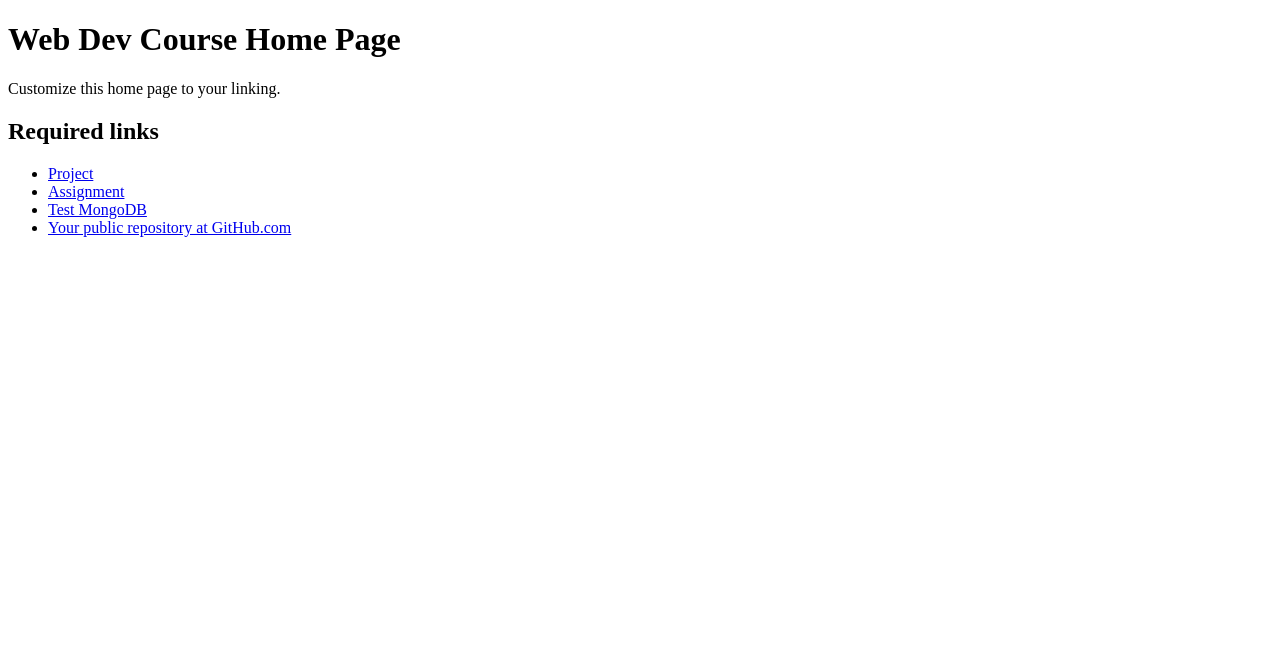
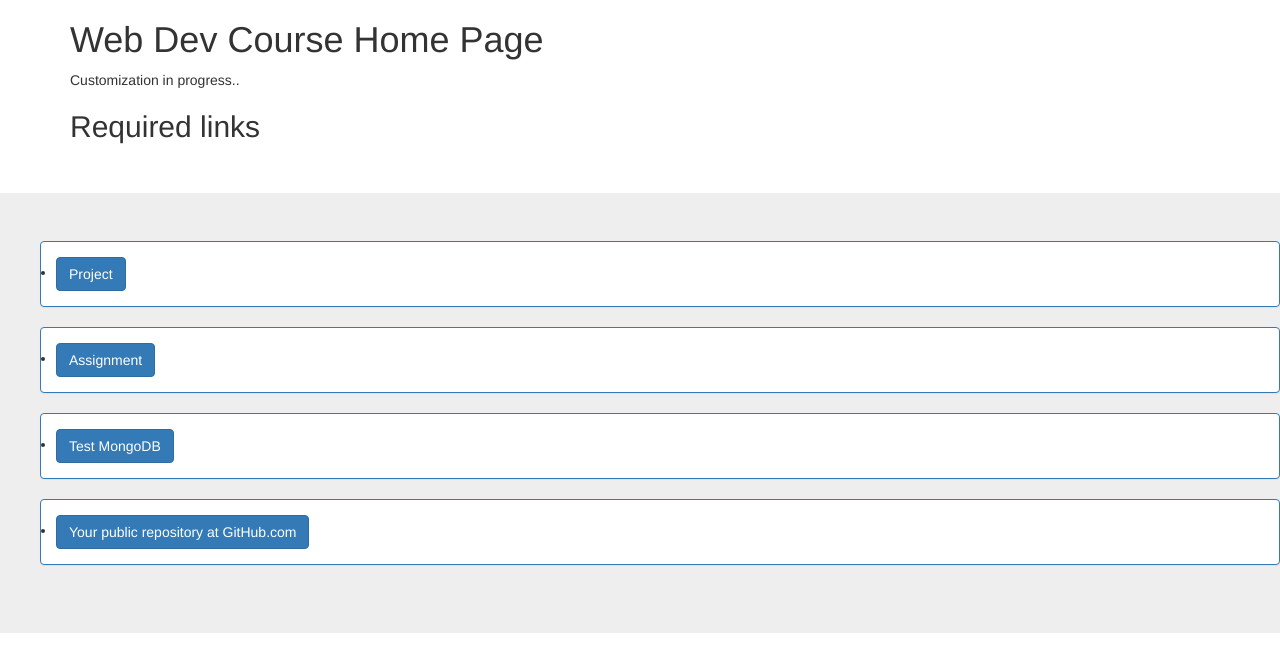
Before and after one commit to ghagarepranali/ghagare-pranali-webdev, a website: page web-dev-template/public/index.html in a window 1280 px wide. Drawn offline with nearby package versions, Linux system fonts and the light colour scheme.

Commit message:
assignment1

```diff
--- a/web-dev-template/public/index.html
+++ b/web-dev-template/public/index.html
@@ -2,29 +2,58 @@
 <html lang="en">
 <head>
     <meta charset="UTF-8">
+    <link href="https://maxcdn.bootstrapcdn.com/bootswatch/3.3.7/superhero/bootstrap.min.css" rel="stylesheet" />
     <title>Web Dev Course Home Page</title>
 </head>
 <body>
+
+<div class="container">
     <h1>Web Dev Course Home Page</h1>
 
     <p>
-        Customize this home page to your linking.
+        Customization in progress..
     </p>
 
     <h2>Required links</h2>
+    <br>
+    <br>
+</div>
+    <div class="jumbotron">
         <ul>
+        <div class="panel panel-primary">
+            <div class="panel-body">
                 <li>
-            <a href="project/index.html">Project</a>
+                    <a href="project/index.html" class="btn btn-primary">Project</a>
                 </li>
+            </div>
+        </div>
+
+            <div class="panel panel-primary">
+                <div class="panel-body">
                     <li>
-            <a href="assignment/index.html">Assignment</a>
+                        <a href="assignment/index.html" class="btn btn-primary">Assignment</a>
                     </li>
+                </div>
+            </div>
+
+            <div class="panel panel-primary">
+                <div class="panel-body">
                     <li>
-            <a href="test/index.html">Test MongoDB</a>
+                        <a href="test/index.html" class="btn btn-primary">Test MongoDB</a>
                     </li>
+                </div>
+            </div>
+
+            <div class="panel panel-primary">
+                <div class="panel-body">
                     <li>
-            <a href="https://github.com/jannunzi/web-dev-template">Your public repository at GitHub.com</a>
+                        <a href="https://github.com/ghagarepranali/ghagare-pranali-webdev/tree/master/web-dev-template"
+                           class="btn btn-primary">Your public repository at GitHub.com</a>
                     </li>
+                </div>
+            </div>
+
     </ul>
+</div>
 </body>
 </html>
```
Lines whose indentation alone changed are shown as unchanged.
